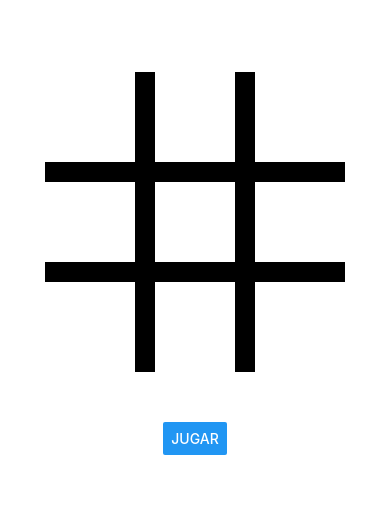
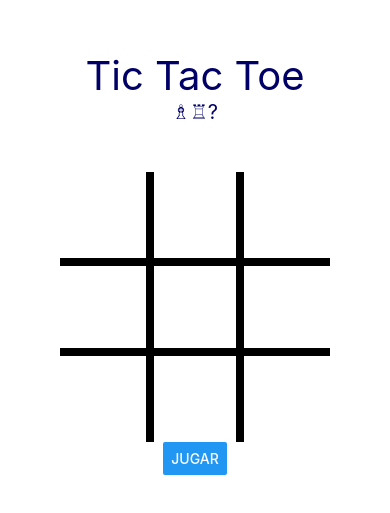
Before and after one commit to anabelcarrion/Tic-Tac-Toe, a React Native app in the folder Tic-Tac-Toe/: screen / in a window 390 px wide. Shown: the part 159-672 px from the top of the page. Built offline with nearby package versions, Linux system fonts and the light colour scheme.

Commit message:
titulo del juego

```diff
--- a/Tic-Tac-Toe/App.js
+++ b/Tic-Tac-Toe/App.js
@@ -1,6 +1,8 @@
 import React from 'react';
-import { StyleSheet, Text, View, TouchableOpacity, Alert, Button} from 'react-native';
+import { StyleSheet, Text, View, TouchableOpacity, Alert,Button} from 'react-native';
 import {MaterialCommunityIcons as Icon} from 'react-native-vector-icons'
+
+
 
 export default class App extends React.Component {
 
@@ -8,6 +10,8 @@ export default class App extends React.Component {
     super(props);
 
     this.state={
+      titleText: "Tic Tac Toe",
+      bodyText: "♗♖?",
       gameState:[
         [0,0,0],
         [0,0,0],
@@ -73,7 +77,7 @@ export default class App extends React.Component {
   }
 
   onTilePress=(row, col)=>{
-   //no permita que los azulejos cambien
+   //no permite que los azulejos cambien
    var value = this.state.gameState[row][col];
    if (value !=0){return; }
 
@@ -92,10 +96,24 @@ export default class App extends React.Component {
    //chequeando ganador
     var winner = this.getWinner();
     if (winner == 1){
-      Alert.alert("El jugador ganador es caballlo");
+      Alert.alert(
+        '♗',
+        'El ganador es el Alfil',
+        [
+          {text: 'OK', onPress: () => console.log('OK Pressed')},
+        ],
+        {cancelable: false},
+      );
       this.initializeGame();
     }else if (winner == -1){
-      Alert.alert("El Jugador ganador es la torre");
+      Alert.alert(
+       '♖',
+       'El ganador es la Torre',
+       [
+         {text: 'OK', onPress: () => console.log('OK Pressed')},
+       ],
+       {cancelable: false},
+     );
       this.initializeGame();
     }
 
@@ -108,7 +126,7 @@ export default class App extends React.Component {
   renderIcon =(row, col)=> {
     var value= this.state.gameState[row][col];
     switch(value){
-      case 1:  return <Icon name ="chess-knight" style={styles.tileX}/>;
+      case 1:  return <Icon name ="chess-pawn" style={styles.tileX}/>;
       case -1: return <Icon name="chess-rook" style={styles.tileO}/>;
       default: return <View/>;
     }
@@ -117,6 +135,12 @@ export default class App extends React.Component {
   render(){
   return (
     <View style={styles.container}>
+      <Text style={styles.titleText}>
+        {this.state.titleText}
+      </Text>
+      <Text style={styles.bodyText}>
+        {this.state.bodyText}{'\n'}{'\n'}{'\n'}
+      </Text>
 
       <View style={{flexDirection:"row", alignItems:"center", justifyContent:"center"}}>
         <TouchableOpacity onPress={()=>this.onTilePress(0,0)} style={[styles.tile, {borderLeftWidth:0, borderTopWidth:0}]}>
@@ -154,8 +178,7 @@ export default class App extends React.Component {
         </TouchableOpacity>
       </View>
 
-      <View style= {{ paddingTop:50}}/>
-      <Button title="Jugar" onPress ={this.onNewGamePress}/>
+      <Button style={styles.button} title="Jugar" onPress ={this.onNewGamePress}/>
 
     </View>
   );
@@ -170,16 +193,30 @@ const styles = StyleSheet.create({
     justifyContent: 'center',
   },
   tile:{
-    borderWidth:10,
-    width:100,
-    height:100,
+    borderWidth:4,
+    width:90,
+    height:90,
+    alignItems: 'center',
+    justifyContent: 'center',
+    color:"#000066",
   },
   tileX:{
-    color: "red",
-    fontSize:75,
+    color: "#0099FF",
+    fontSize:50,
   },
   tileO:{
-    color:"green",
-    fontSize:75,
+    color:"#FF6666",
+    fontSize:50,
+  },
+  button:{
+    color:"red",
+  },
+  titleText:{
+    color:"#000066",
+    fontSize:40,
+  },
+  bodyText:{
+    color:"#000066",
+    fontSize:20,
   }
 });
--- a/Tic-Tac-Toe/package.json
+++ b/Tic-Tac-Toe/package.json
@@ -8,6 +8,7 @@
     "eject": "expo eject"
   },
   "dependencies": {
+    "@material-ui/core": "^4.9.0",
     "expo": "~36.0.0",
     "react": "~16.9.0",
     "react-dom": "~16.9.0",
```
Also changed, not shown: 1 other file (tests, documents, lock files or other folders).
